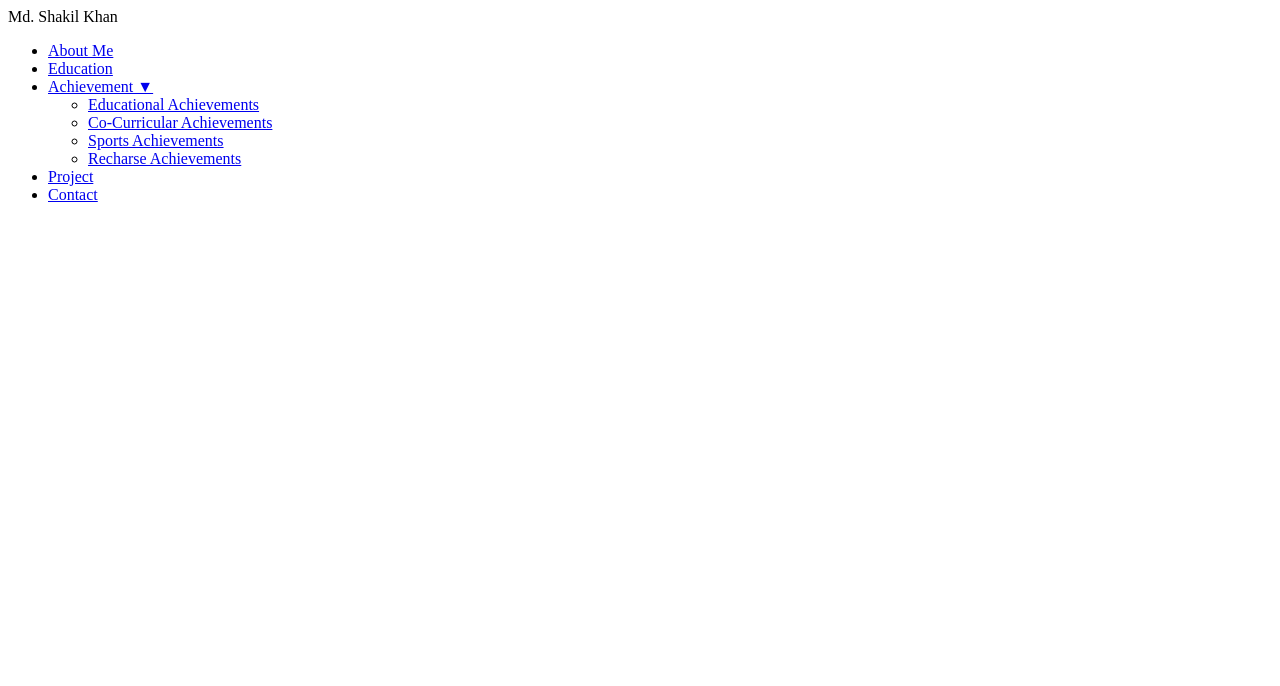
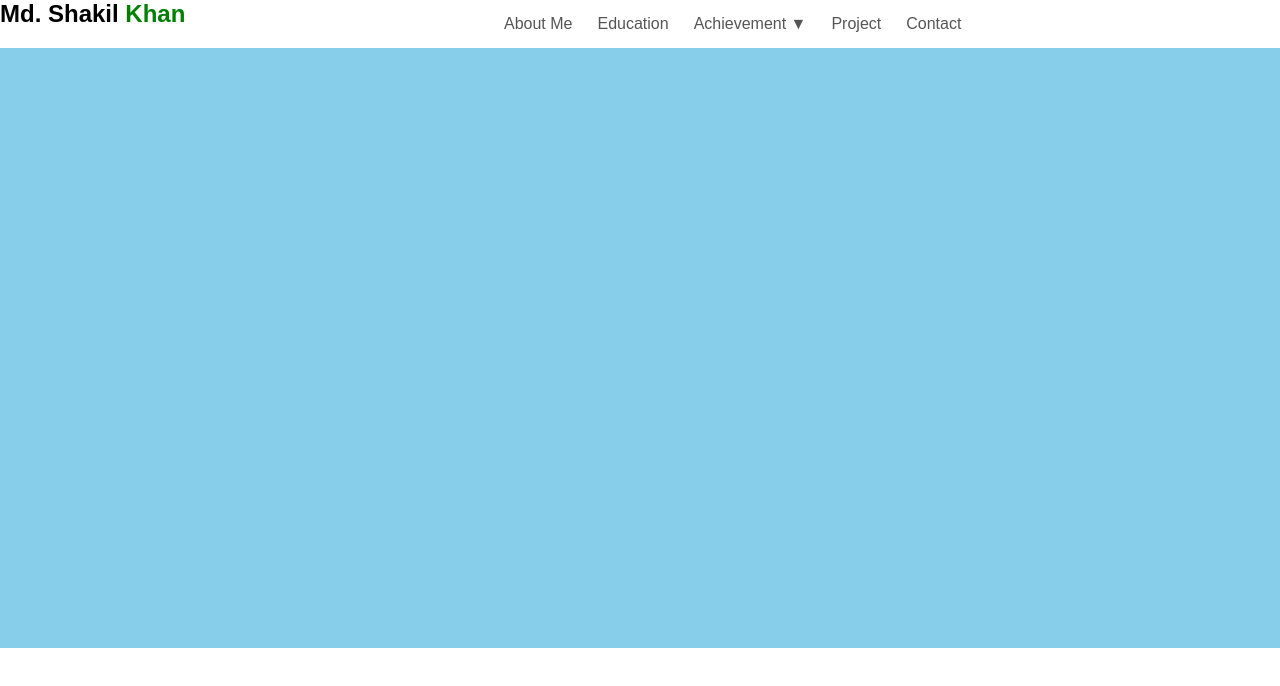
Before and after one commit to shakil21046/navbar, a plain HTML site: page index.html in a window 1280 px wide. Drawn offline with Linux system fonts and the light colour scheme.

Commit message:
Update index.html

```diff
--- a/index.html
+++ b/index.html
@@ -3,7 +3,7 @@
 <head>
   <meta charset="UTF-8">
   <title>Navbar Example</title>
-  <link rel="stylesheet" href="navbar.css">
+  <link rel="stylesheet" href="style.css">
 </head>
 <body>
   <div class="container">
```
